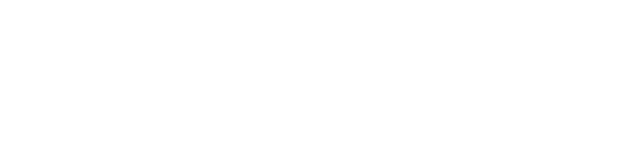
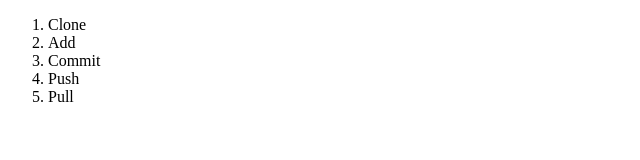
Before and after one commit to GLXEnigma/class-demo, a plain HTML site: page index.html in a window 1280 px wide. Shown: the whole page, without its empty margins (0-640 px from the left). Drawn offline with Linux system fonts and the light colour scheme.

Commit message:
added list

```diff
--- a/index.html
+++ b/index.html
@@ -6,6 +6,12 @@
     <title>Document</title>
 </head>
 <body>
-
+    <ol>
+        <li>Clone</li>
+        <li>Add</li>
+        <li>Commit</li>
+        <li>Push</li>
+        <li>Pull</li>
+    </ol>
 </body>
 </html>
```
